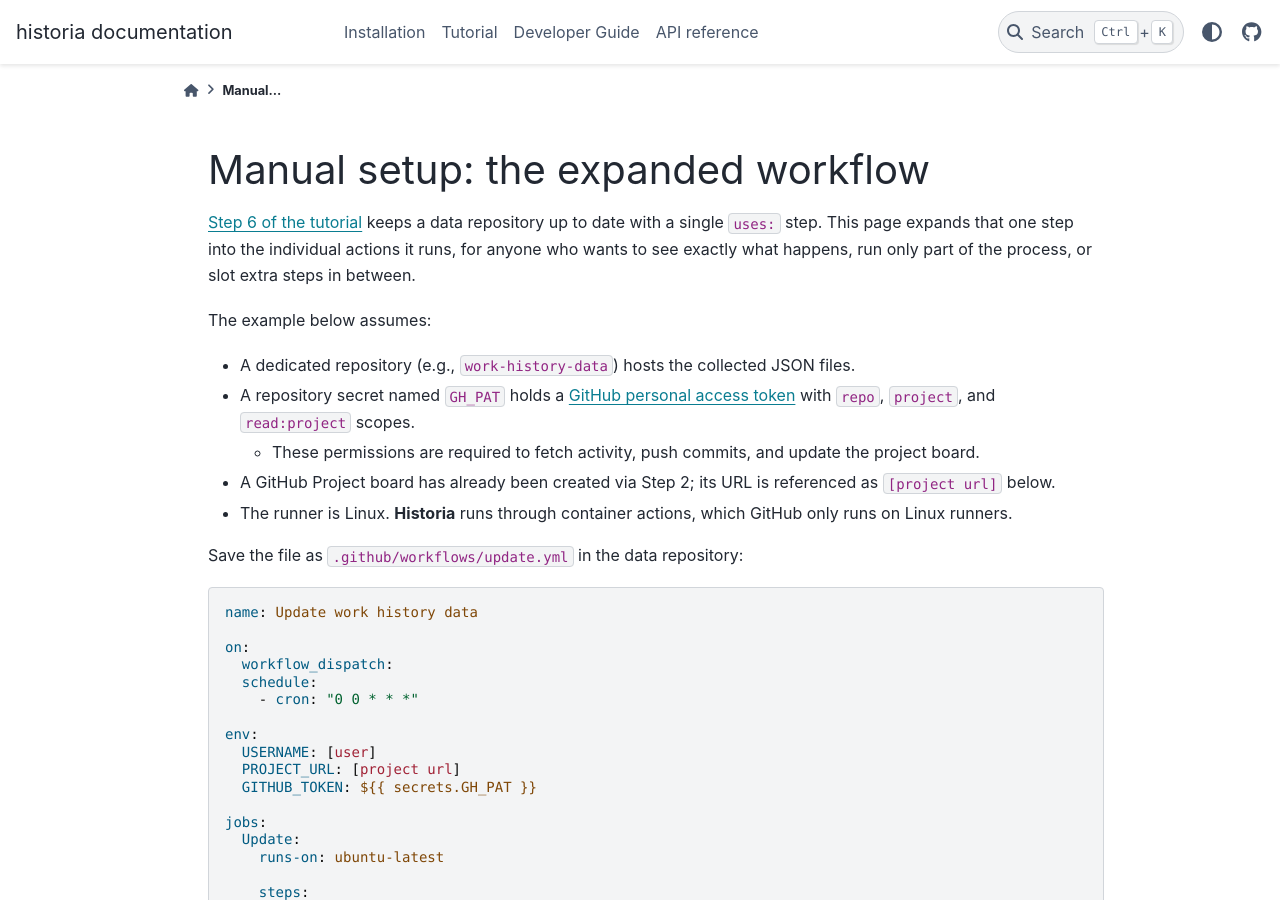
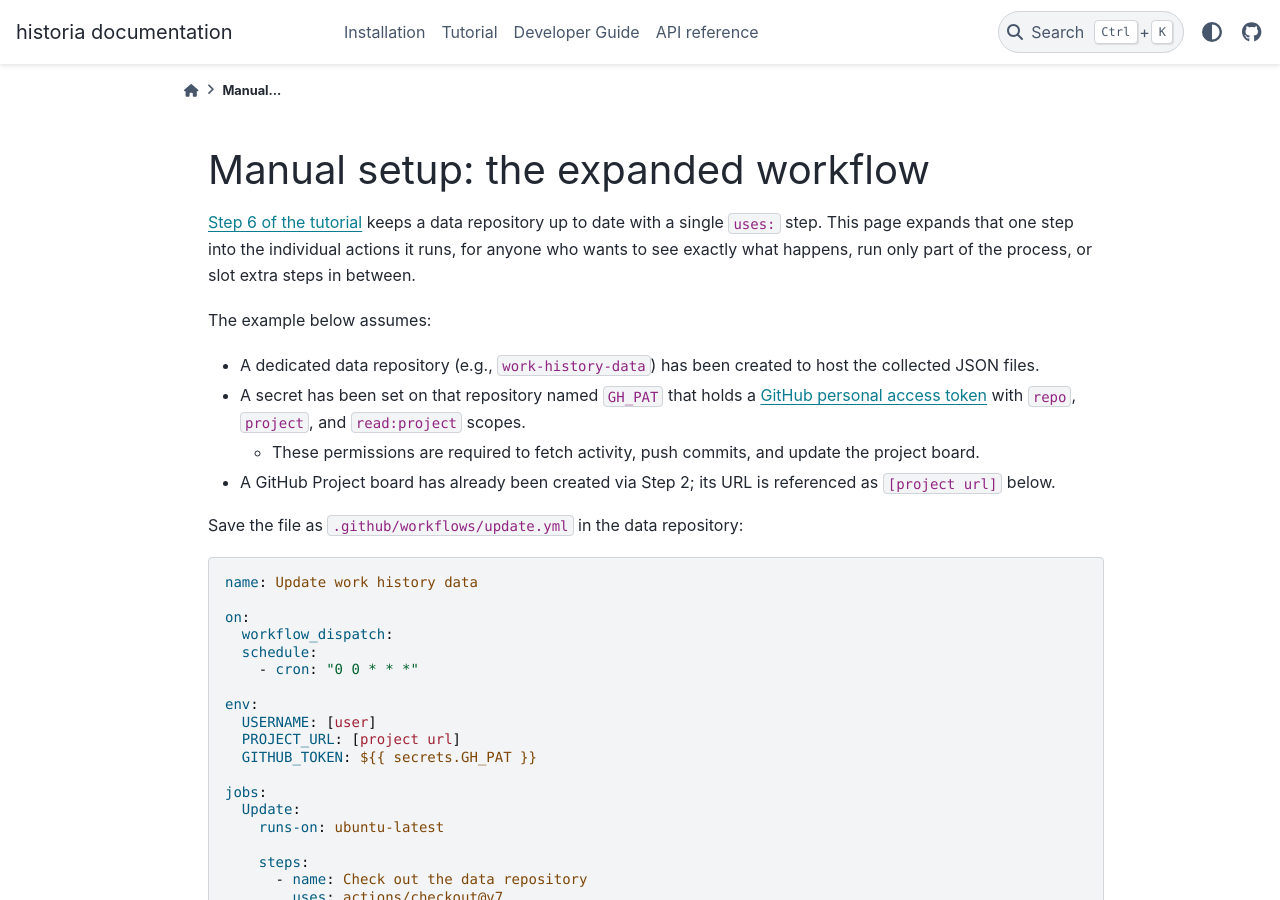
Before and after one commit to CodyCBakerPhD/historia, a Sphinx documentation site: the page built from docs/tutorial/manual-automation-setup.md, in a window 1280 px wide and 900 px high. Built offline with Sphinx 7.4.7 and the PyData theme 0.15.4, drawn with Linux system fonts in a browser that asks for light colours.

Commit message:
Update manual-automation-setup.md

```diff
--- a/docs/tutorial/manual-automation-setup.md
+++ b/docs/tutorial/manual-automation-setup.md
@@ -8,11 +8,10 @@
 
 The example below assumes:
 
-- A dedicated repository (e.g., `work-history-data`) hosts the collected JSON files.
-- A repository secret named `GH_PAT` holds a [GitHub personal access token](https://docs.github.com/en/authentication/keeping-your-account-and-data-secure/managing-your-personal-access-tokens) with `repo`, `project`,  and `read:project` scopes.
+- A dedicated data repository (e.g., `work-history-data`) has been created to host the collected JSON files.
+- A secret has been set on that repository named `GH_PAT` that holds a [GitHub personal access token](https://docs.github.com/en/authentication/keeping-your-account-and-data-secure/managing-your-personal-access-tokens) with `repo`, `project`,  and `read:project` scopes.
   - These permissions are required to fetch activity, push commits, and update the project board.
 - A GitHub Project board has already been created via Step 2; its URL is referenced as `[project url]` below.
-- The runner is Linux. **Historia** runs through container actions, which GitHub only runs on Linux runners.
 
 Save the file as `.github/workflows/update.yml` in the data repository:
 
```
